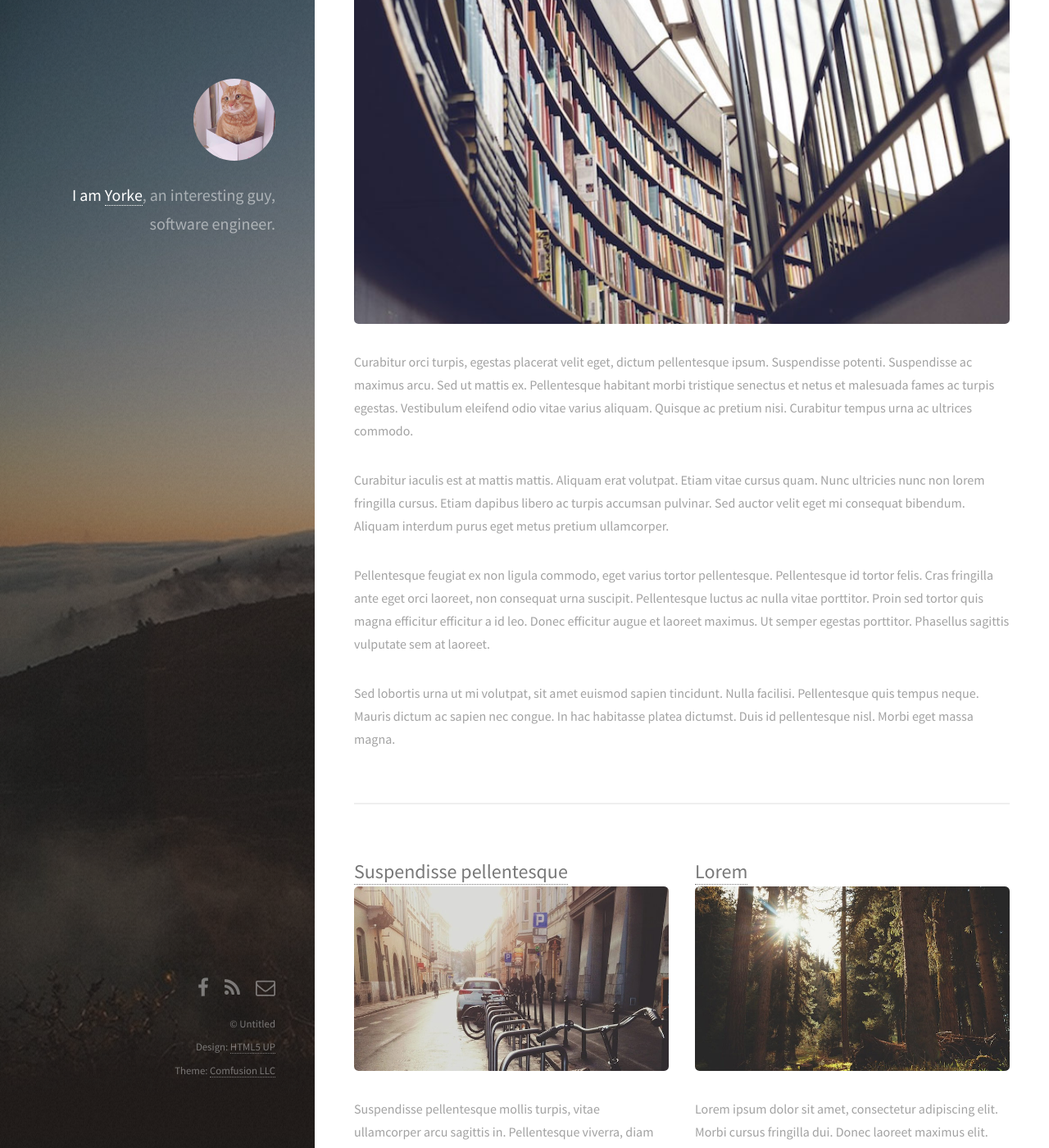
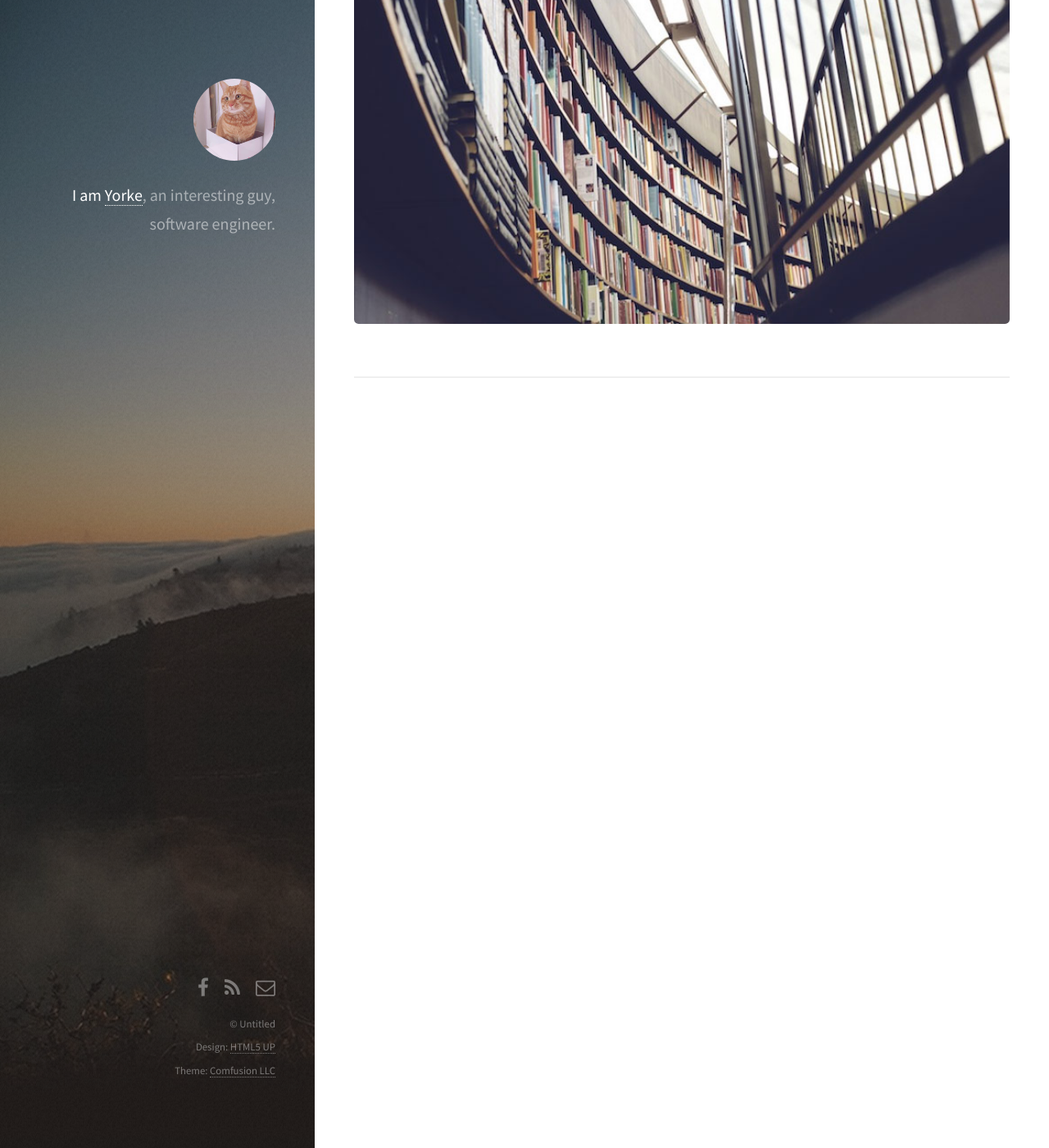
Before and after one commit to shouyika/blog, a Jekyll site: the page built from index.html, in a window 1280 px wide and 1400 px high, scrolled down 270 px. Shown: the whole window at 82% size. Built offline with Jekyll 4.4.1, drawn with Linux system fonts in a browser that asks for light colours; nearby versions of some CDN libraries; some of the changed text lies outside the part shown.

Commit message:
new push

```diff
--- a/_config.yml
+++ b/_config.yml
@@ -1,7 +1,7 @@
-locale: "en-US"
+ilocale: "en-US"
 title: BoxWorld # Title of your site
-url: "http://yourdomain.com" # the base hostname & protocol for your site
-baseurl: "" # the subpath of your site, e.g. /blog/
+url: "https://shouyika.github.description" # the base hostname & protocol for your site
+baseurl: "/blog/" # the subpath of your site, e.g. /blog/
 google_analytics_key: ""
 
 # Default description in social shares for the jekyll-seo-tag gem
--- a/_posts/2015-01-30-Lorem.markdown
+++ /dev/null
@@ -1,15 +0,0 @@
----
-layout: post
----
-<img src="/images/fulls/02.jpg" class="fit image">
-Lorem ipsum dolor sit amet, consectetur adipiscing elit. Morbi cursus fringilla dui. Donec laoreet maximus elit. Mauris ullamcorper condimentum lobortis. Donec maximus, mi vitae iaculis placerat, ligula mi maximus lectus, ac varius mi nulla id neque. Quisque porta eros nisi, eu fringilla urna dictum vitae.
-
-Vestibulum id metus eu nisl sodales consectetur. Phasellus et ultrices lacus.
-
-Curabitur orci turpis, egestas placerat velit eget, dictum pellentesque ipsum. Suspendisse potenti. Suspendisse ac maximus arcu. Sed ut mattis ex. Pellentesque habitant morbi tristique senectus et netus et malesuada fames ac turpis egestas. Vestibulum eleifend odio vitae varius aliquam. Quisque ac pretium nisi. Curabitur tempus urna ac ultrices commodo.
-
-Curabitur iaculis est at mattis mattis. Aliquam erat volutpat. Etiam vitae cursus quam. Nunc ultricies nunc non lorem fringilla cursus. Etiam dapibus libero ac turpis accumsan pulvinar. Sed auctor velit eget mi consequat bibendum. Aliquam interdum purus eget metus pretium ullamcorper.
-
-Pellentesque feugiat ex non ligula commodo, eget varius tortor pellentesque. Pellentesque id tortor felis. Cras fringilla ante eget orci laoreet, non consequat urna suscipit. Pellentesque luctus ac nulla vitae porttitor. Proin sed tortor quis magna efficitur efficitur a id leo. Donec efficitur augue et laoreet maximus. Ut semper egestas porttitor. Phasellus sagittis vulputate sem at laoreet.
-
-Sed lobortis urna ut mi volutpat, sit amet euismod sapien tincidunt. Nulla facilisi. Pellentesque quis tempus neque. Mauris dictum ac sapien nec congue. In hac habitasse platea dictumst. Duis id pellentesque nisl. Morbi eget massa magna.
--- a/_posts/2015-02-06-welcome-to-jekyll.markdown
+++ /dev/null
@@ -1,14 +0,0 @@
----
-layout: post
-title: Suspendisse pellentesque
-date: 2015-02-06T14:37:44.000Z
-categories: update
----
-
-<img src="/images/fulls/01.jpg" class="fit image"> Suspendisse pellentesque mollis turpis, vitae ullamcorper arcu sagittis in. Pellentesque viverra, diam vel ultrices lobortis, urna diam efficitur diam, non ultricies enim massa et neque. Mauris lacinia purus nibh, ac consequat mi molestie ac. Suspendisse at sapien ac magna posuere imperdiet eget id nisi.
-
-Nulla facilisi. Pellentesque id magna eu sapien consectetur pulvinar nec eget massa. Nunc ut volutpat felis. Vestibulum pharetra ligula vel mattis aliquam. Etiam tempor vitae nulla nec euismod. Vivamus eget justo libero. Curabitur dictum, turpis vel porttitor semper, elit turpis vehicula nibh, quis mollis metus tortor at magna.
-
-Maecenas posuere sodales magna id tincidunt. Nunc sapien ipsum, efficitur et mauris nec, tristique gravida leo. Donec at bibendum lectus, sit amet fringilla risus. Donec et justo mi. In risus risus, faucibus eget eros eget, tincidunt posuere purus. Maecenas porta lacus metus, nec varius enim egestas ac. In hac habitasse platea dictumst. Nullam a nisi nulla. Nam vel varius enim, sit amet fringilla massa. Proin vel aliquam felis, quis scelerisque arcu.
-
-Sed consequat mi id malesuada efficitur. Vestibulum efficitur tortor ut dictum porta. Morbi dapibus viverra risus, et laoreet lorem commodo et. Donec hendrerit posuere magna a efficitur. Nullam euismod eget nulla eget iaculis. Donec porttitor faucibus porta. Morbi et risus dolor. Mauris venenatis sem id neque hendrerit ultrices.
```
Also changed, not shown: _posts/2017-04-23-分析java TimerTask.markdown (+1 -7 lines).
